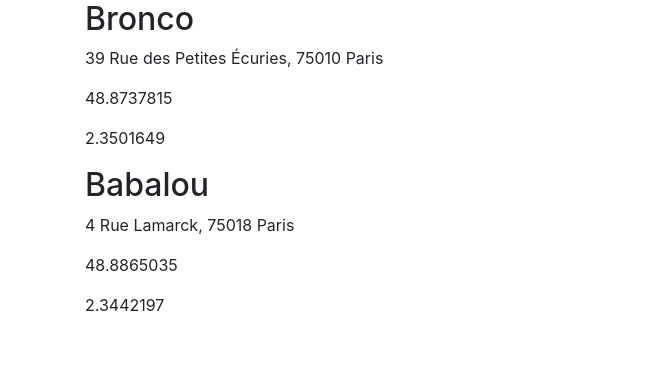
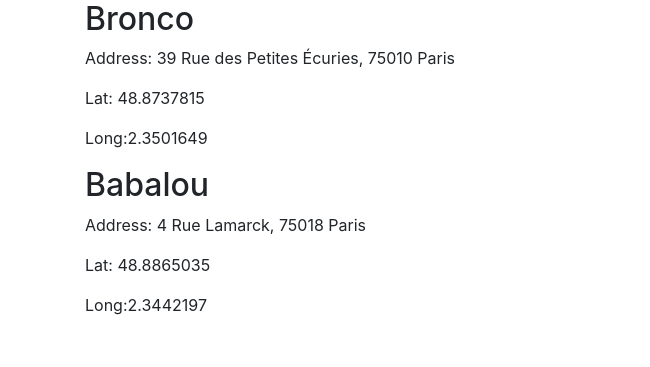
Before and after one commit to apollinevial/p7-avis-restaurants, a plain HTML site: page index.html in a window 1280 px wide. Shown: the top 367 px of the page, 0-650 px from the left. Drawn offline with Linux system fonts and the light colour scheme; some packages are replaced by stand-ins of ours; grey boxes are pictures that could not be loaded.

Commit message:
fetch afficher données json

```diff
--- a/css/style.css
+++ b/css/style.css
@@ -1,8 +1,3 @@
-/*.restaurants{
-    height: 100vh;
-    background-color: white;
-}*/
-
 #map {
   height: 100%;
     width: 350px;
--- a/index.html
+++ b/index.html
@@ -11,7 +11,7 @@
 
     <div class="container">
         <div class="row">
-            <div class="col-xl-6 restaurants">
+            <div class="col-xl-6" id="restaurants">
             </div>
             <div class="col-xl-6" id="map">
             </div>
--- a/js/main.js
+++ b/js/main.js
@@ -2,30 +2,35 @@
 
 function initMap() {
 
-    const bronco = {
+    /*coordonnées restaurants*/
+    const coordbronco = {
         lat: 48.8737815,
         lng: 2.3501649
     };
-    const babalou = {
+
+    const coordbabalou = {
         lat: 48.8865035,
         lng: 2.3442197
     };
 
+    /*création map*/
     let map = new google.maps.Map(document.getElementById("map"), {
-        center: bronco,
+        center: coordbronco,
         zoom: 10,
     });
 
+    /*création marqueurs restaurants*/
     const marker1 = new google.maps.Marker({
-        position: bronco,
+        position: coordbronco,
         map: map,
     });
 
     const marker2 = new google.maps.Marker({
-        position: babalou,
+        position: coordbabalou,
         map: map,
     });
 
+    /*geolocalisation*/
     infoWindow = new google.maps.InfoWindow();
 
     const locationButton = document.createElement("button");
@@ -86,3 +91,103 @@
 var tabRestaurants = [bronco, babalou];
 
 let mymap = new Mymap();
+
+
+/*XML*/
+/*var get = function (url) {
+    return new Promise(function (resolve, reject) {
+        var xhr = new window.XMLHttpRequest()
+
+        xhr.onreadystatechange = function () {
+            if (xhr.readyState === 4) {
+                if (xhr.status === 200) {
+                    resolve(xhr.responseText)
+                } else {
+                    reject(xhr)
+                }
+            }
+        }
+        xhr.open('GET', url, true)
+        xhr.send()
+    })
+}
+
+
+var getPosts = async function () {
+    try {
+        var response = await get('../restaurants.json')
+        var restaurants = JSON.parse(response)
+    } catch(e) {
+        console.log('Il y a eu un problème', e)
+    }
+
+    return (restaurants)
+}
+
+
+getPosts().then(function (restaurants) {
+    console.log(restaurants[1])
+
+}).catch(function (error) {
+    console.log(error)
+
+}).then(function () {
+    console.log('Fin des requêtes AJAX')
+
+})*/
+
+
+
+/*FETCH 1*/
+/*
+async function loadRestaurants() {
+    return (await fetch("../restaurants.json")).json();
+}
+
+document.addEventListener("DOMContentLoaded", async () => {
+    let restaurants = [];
+
+    try {
+        restaurants = await loadRestaurants();
+    } catch (e) {
+        console.log("Erreur !");
+        console.log(e);
+    }
+    console.log(restaurants);
+});*/
+
+
+/*FETCH 2*/
+fetch('../restaurants.json').then(res => {
+
+        if (res.ok) {
+            res.json().then(data => {
+
+                console.log(data)
+
+                    for (var i = 0; i < data.length; i++) {
+
+                        var myRestaurant = document.createElement('article');
+                        var myRestaurantName = document.createElement('h2');
+                        var myRestaurantAddress = document.createElement('p');
+                        var myRestaurantLat = document.createElement('p');
+                        var myRestaurantLong = document.createElement('p');
+
+                        myRestaurantName.textContent = data[i].restaurantName;
+                        myRestaurantAddress.textContent = 'Address: ' + data[i].address;
+                        myRestaurantLat.textContent = 'Lat: ' + data[i].lat;
+                        myRestaurantLong.textContent = 'Long:' + data[i].long;
+
+                        myRestaurant.appendChild(myRestaurantName);
+                        myRestaurant.appendChild(myRestaurantAddress);
+                        myRestaurant.appendChild(myRestaurantLat);
+                        myRestaurant.appendChild(myRestaurantLong);
+
+                        document.getElementById('restaurants').appendChild(myRestaurant);
+                }
+            })
+
+        } else {
+            console.log("Erreur");
+        }
+    })
--- a/js/map.js
+++ b/js/map.js
@@ -1,8 +1,8 @@
 class Mymap {
     constructor() {
         /*this.createMap();
-        this.showUser();*/
-        this.showRestaurant(tabRestaurants);
+        this.showUser();
+        this.showRestaurant(tabRestaurants);*/
 
     }
 
@@ -11,7 +11,7 @@
 
     }
 
-    showRestaurant(tabRestaurants) {
+    /*showRestaurant(tabRestaurants) {
 
         for (const tabRestaurant of tabRestaurants) {
 
@@ -22,7 +22,7 @@
                 $(`<p>${tabRestaurant.location.longitude}</p>`).appendTo('.' + tabRestaurant.name);
             }
 
-    }
+    }*/
 
     showUser() {
 
```
